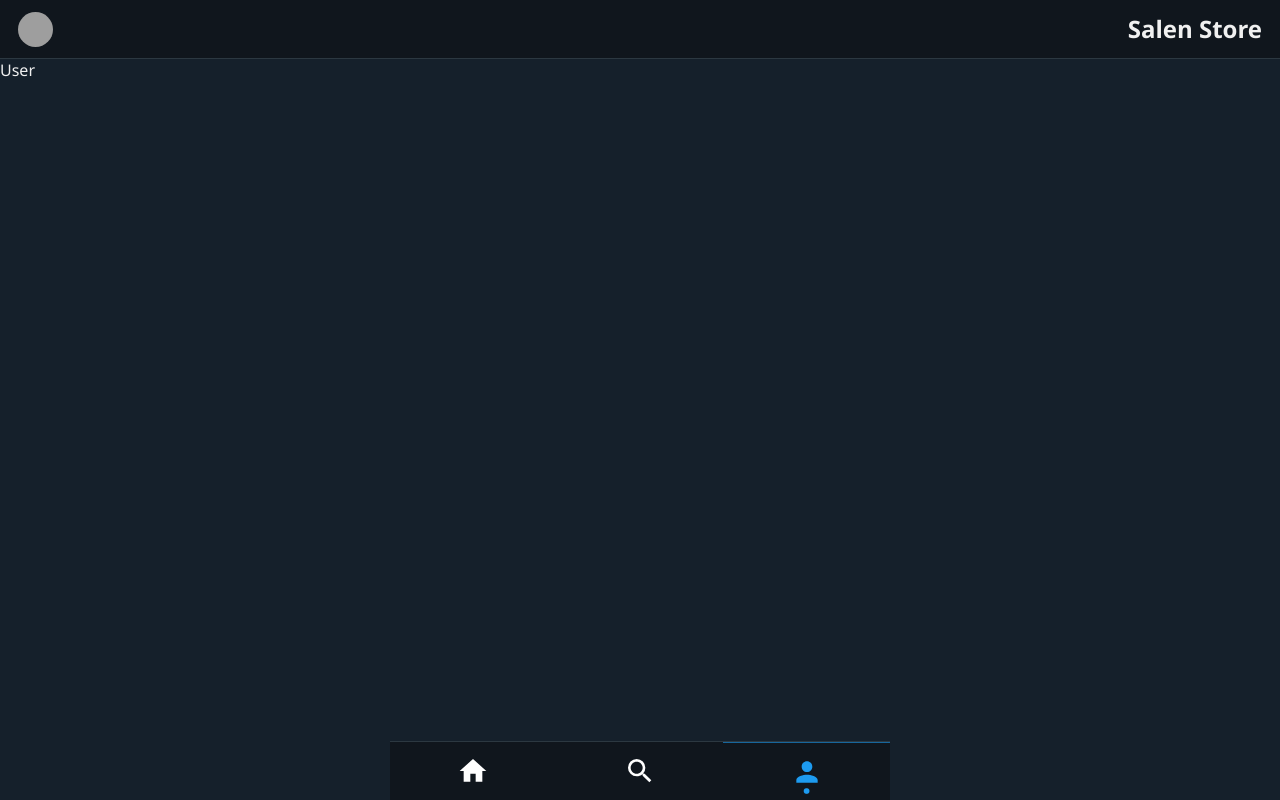
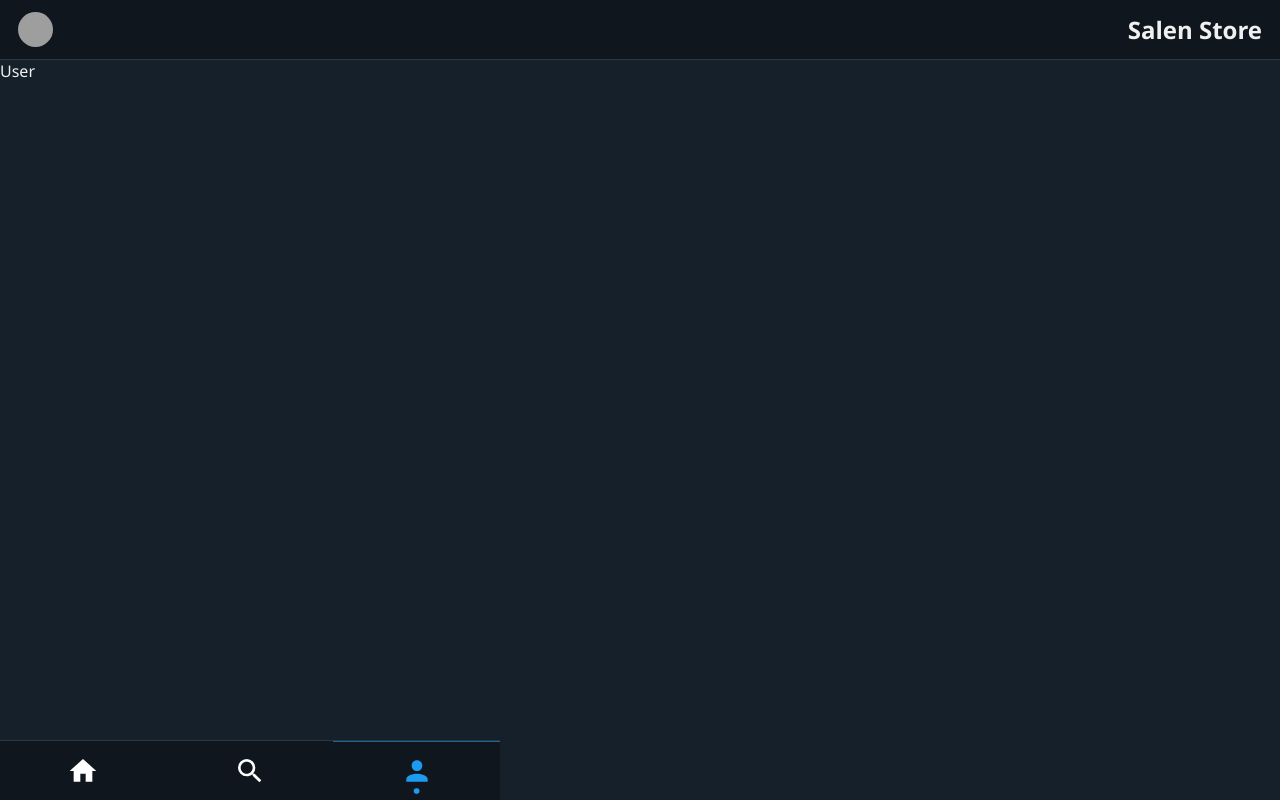
Before and after one commit to jsalen-23/react-ecommerce, a React app: page /user in a window 1280 px wide. Built offline with nearby package versions, Linux system fonts and the light colour scheme; grey boxes are pictures that could not be loaded; the HTML template or start-up script is replaced by a standard one.

Commit message:
fix height and margin

```diff
--- a/src/components/Header/styles.js
+++ b/src/components/Header/styles.js
@@ -3,7 +3,7 @@ import { Link as LinkRouter } from 'react-router-dom';
 
 export const Wrapper = styled.header`
   width: 100%;
-  height: 59px;
+  height: 60px;
   display: flex;
   justify-content: space-between;
   align-items: center;
--- a/src/components/Navigation/styles.js
+++ b/src/components/Navigation/styles.js
@@ -5,11 +5,10 @@ import { fadeIn } from '../../styles/animations';
 export const Nav = styled.nav`
   width: 100%;
   max-width: 500px;
-  height: 59px;
+  height: 60px;
   display: flex;
   justify-content: center;
   align-items: center;
-  margin: 0 auto;
   position: fixed;
   right: 0;
   bottom: 0;
```
